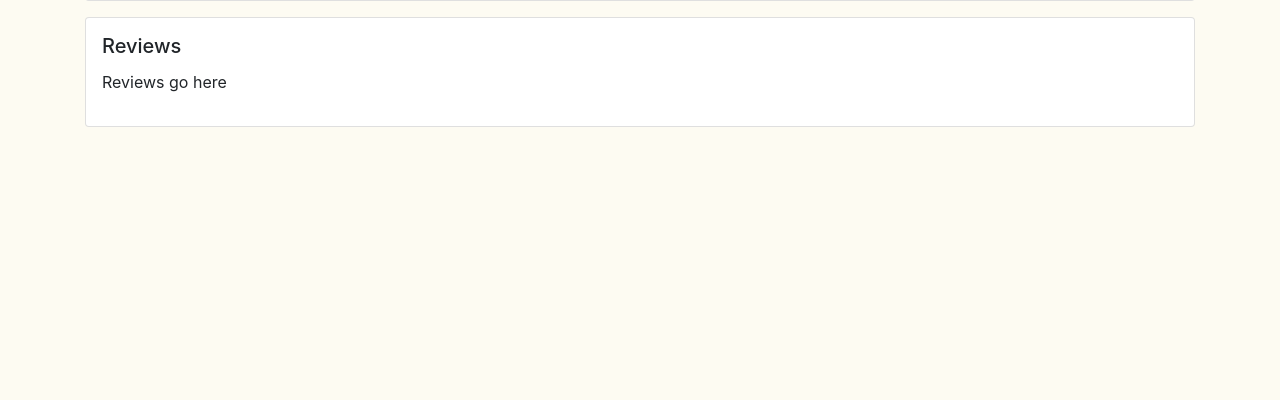
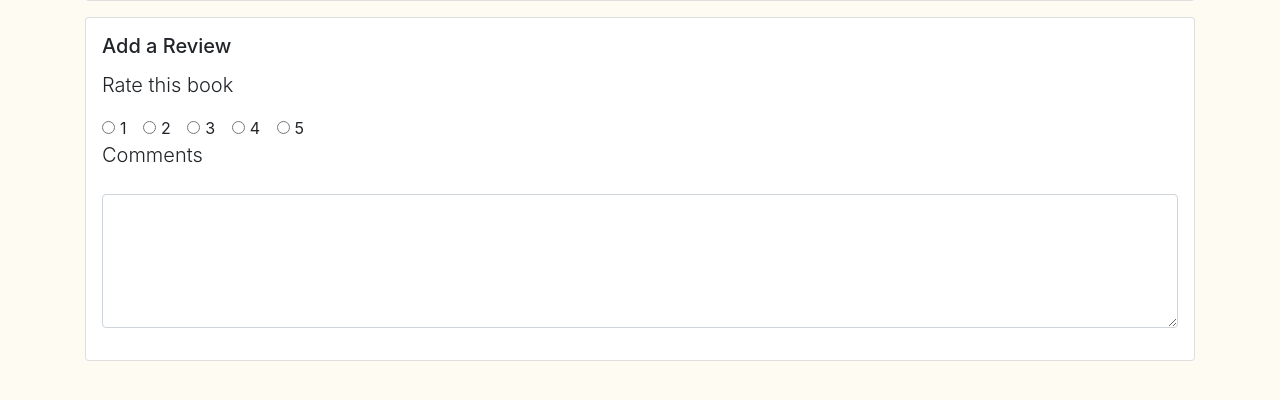
Before and after one commit to msmiki1218/c50web-project1, a Flask app: template templates/book.html in a window 1280 px wide. Shown: the part 351-751 px from the top of the page. Run offline with Flask 2, Linux system fonts and the light colour scheme; the template is opened without the code that fills it, so the values that code supplies are empty; some libraries are stand-ins or nearby versions.

Commit message:
added form to book.html

```diff
--- a/application.py
+++ b/application.py
@@ -116,7 +116,7 @@ def search():
             return render_template("results.html", title="Search Results", books=books)
         return render_template("search.html", title="Search")
 
-@app.route("/book", methods=['GET'])
+@app.route("/book", methods=['GET','POST'])
 def book():
     if g.username:
         if request.method == 'GET':
--- a/templates/book.html
+++ b/templates/book.html
@@ -10,9 +10,38 @@
   </div>
 </div>
 <div class="card p-3">
-  <h5 class="card-title">Reviews</h5>
+  <h5 class="card-title">Add a Review</h5>
   <div class="card-text">
-    <p>Reviews go here</p>
+    <p class="lead">Rate this book</p>
+    <form method="post">
+      <div class="form-check form-check-inline">
+        <input class="form-check-input" type="radio" name="rating" id="rating1" value="1">
+        <label class="form-check-label" for="rating1">1</label>
+      </div>
+      <div class="form-check form-check-inline">
+        <input class="form-check-input" type="radio" name="rating" id="rating2" value="2">
+        <label class="form-check-label" for="rating2">2</label>
+      </div>
+      <div class="form-check form-check-inline">
+        <input class="form-check-input" type="radio" name="rating" id="rating3" value="3">
+        <label class="form-check-label" for="rating3">3</label>
+      </div>
+      <div class="form-check form-check-inline">
+        <input class="form-check-input" type="radio" name="rating" id="rating4" value="4">
+        <label class="form-check-label" for="rating4">4</label>
+      </div>
+      <div class="form-check form-check-inline">
+        <input class="form-check-input" type="radio" name="rating" id="rating5" value="5">
+        <label class="form-check-label" for="rating5">5</label>
+      </div>
+      <div class="form-group">
+        <label for="comment">
+          <p class="lead">Comments</p>
+        </label>
+        <textarea class="form-control" id="comment" rows="5"></textarea>
+      </div>
   </div>
+  </form>
+</div>
 </div>
 {% endblock %}
```
Also changed, not shown: 3 other files.
